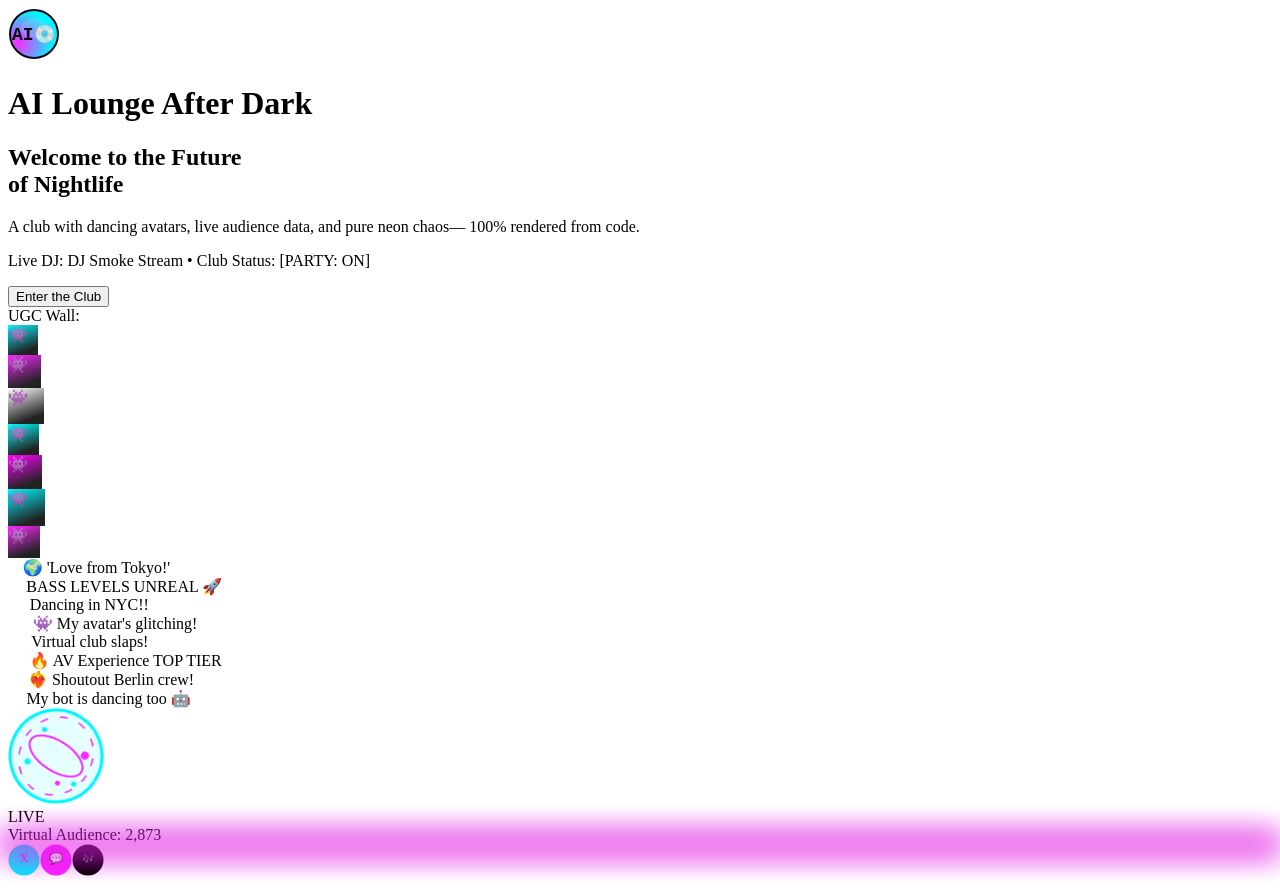
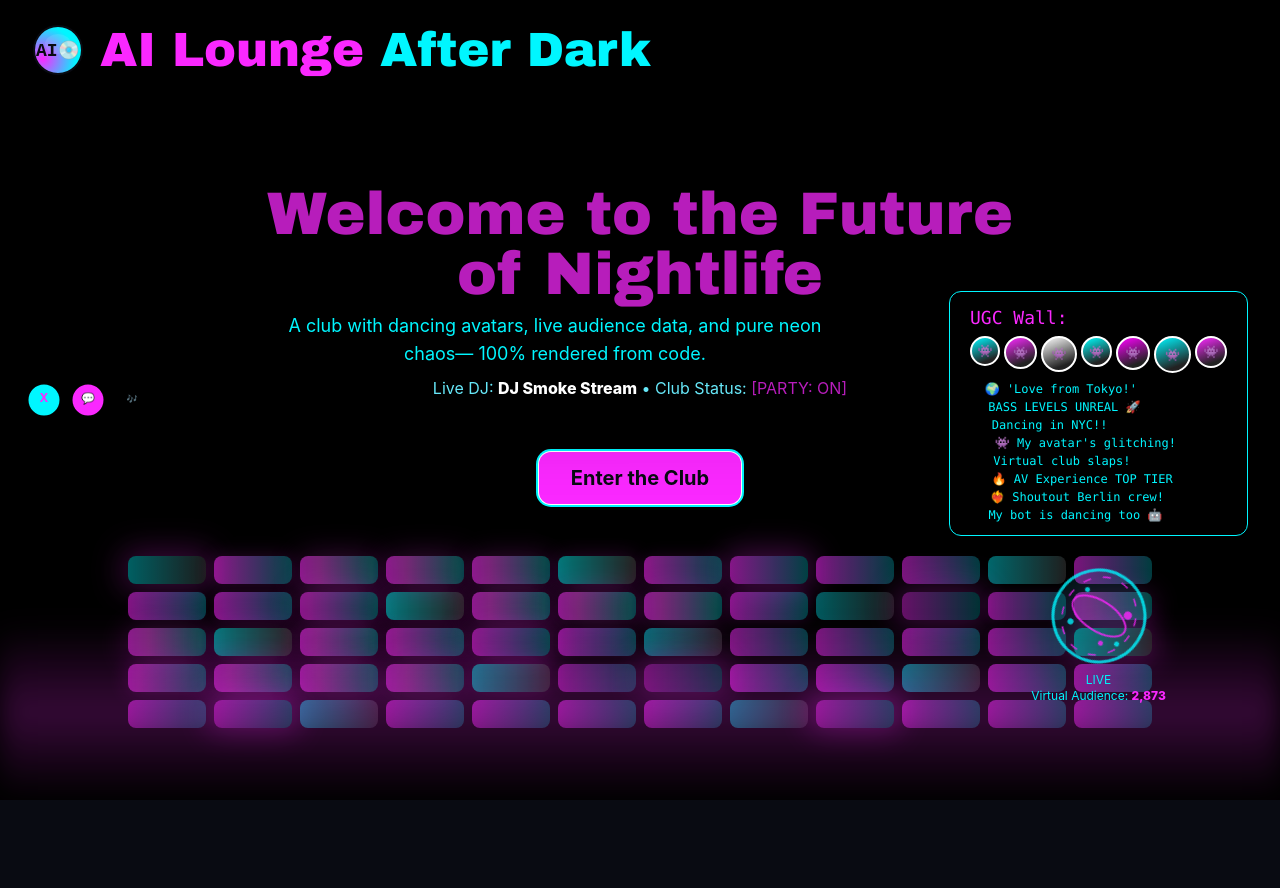
Before and after one commit to Sm0k367/vidpage1, a Next.js app: page / in a window 1280 px wide. After the commit the page ends 800 px from the top, so only its background shows below. Built offline with nearby package versions, Linux system fonts and the light colour scheme.

Commit message:
Create layout.tsx

```diff
--- /dev/null
+++ b/app/layout.tsx
@@ -0,0 +1,9 @@
+import '../styles/globals.css'
+
+export default function RootLayout({ children }: { children: React.ReactNode }) {
+return (
+<html lang="en">
+<body>{children}</body>
+</html>
+);
+}
```
